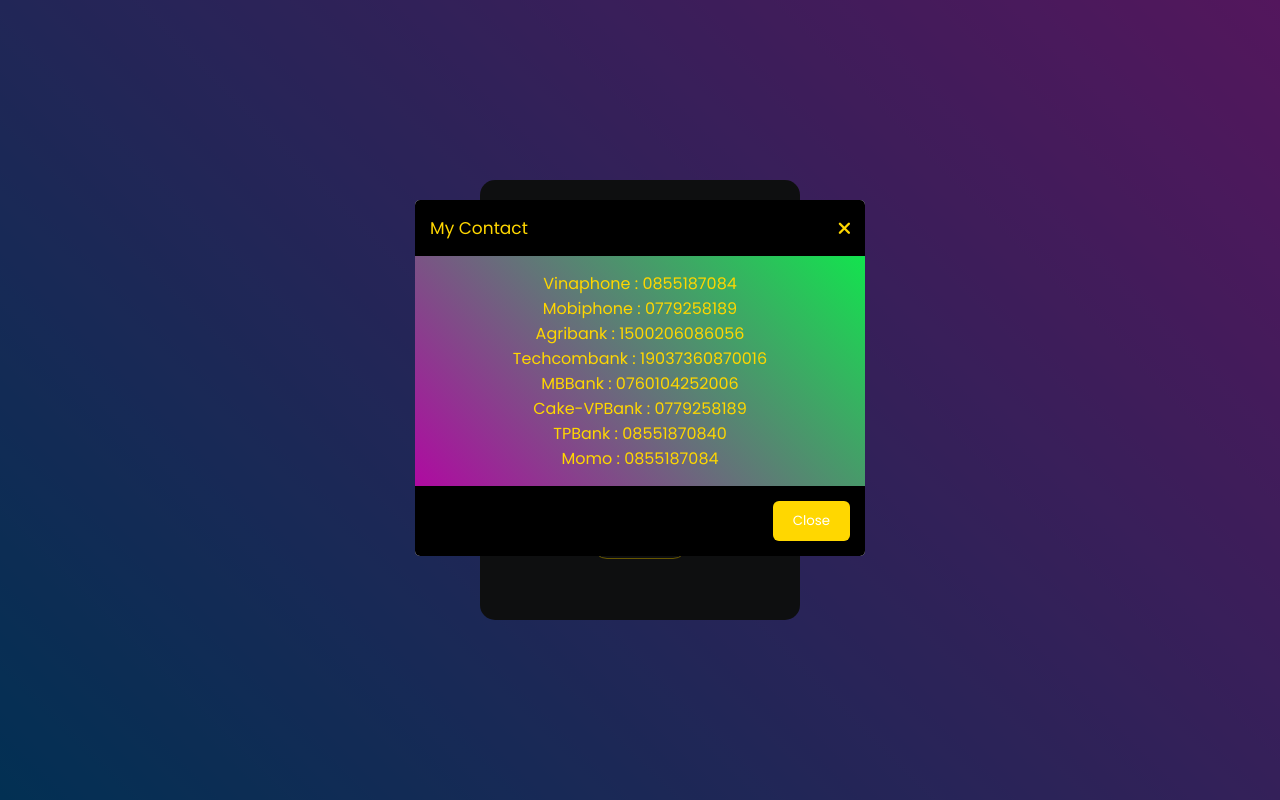
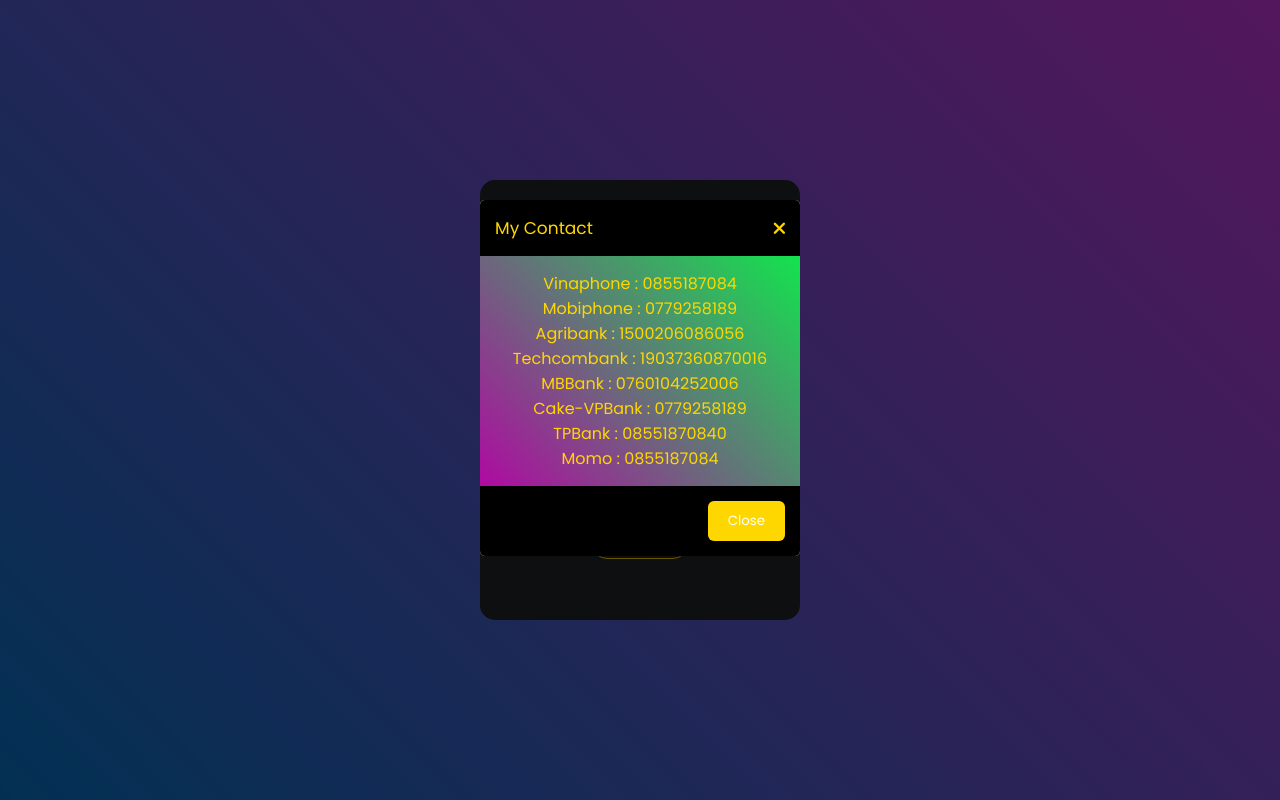
Before and after one commit to sangvu1303/profile, a plain HTML site: page index.html in a window 1280 px wide. Both pictures are taken after a click on the button "Contact". Drawn offline with Linux system fonts and the light colour scheme.

Commit message:
Update style.css

```diff
--- a/style.css
+++ b/style.css
@@ -111,7 +111,7 @@
 }
 
 .modal__inner {
-	width: 450px;
+	width: 320px;
 	background-color: #fff;
 	border-radius: 5px;
 	overflow: hidden;
```
